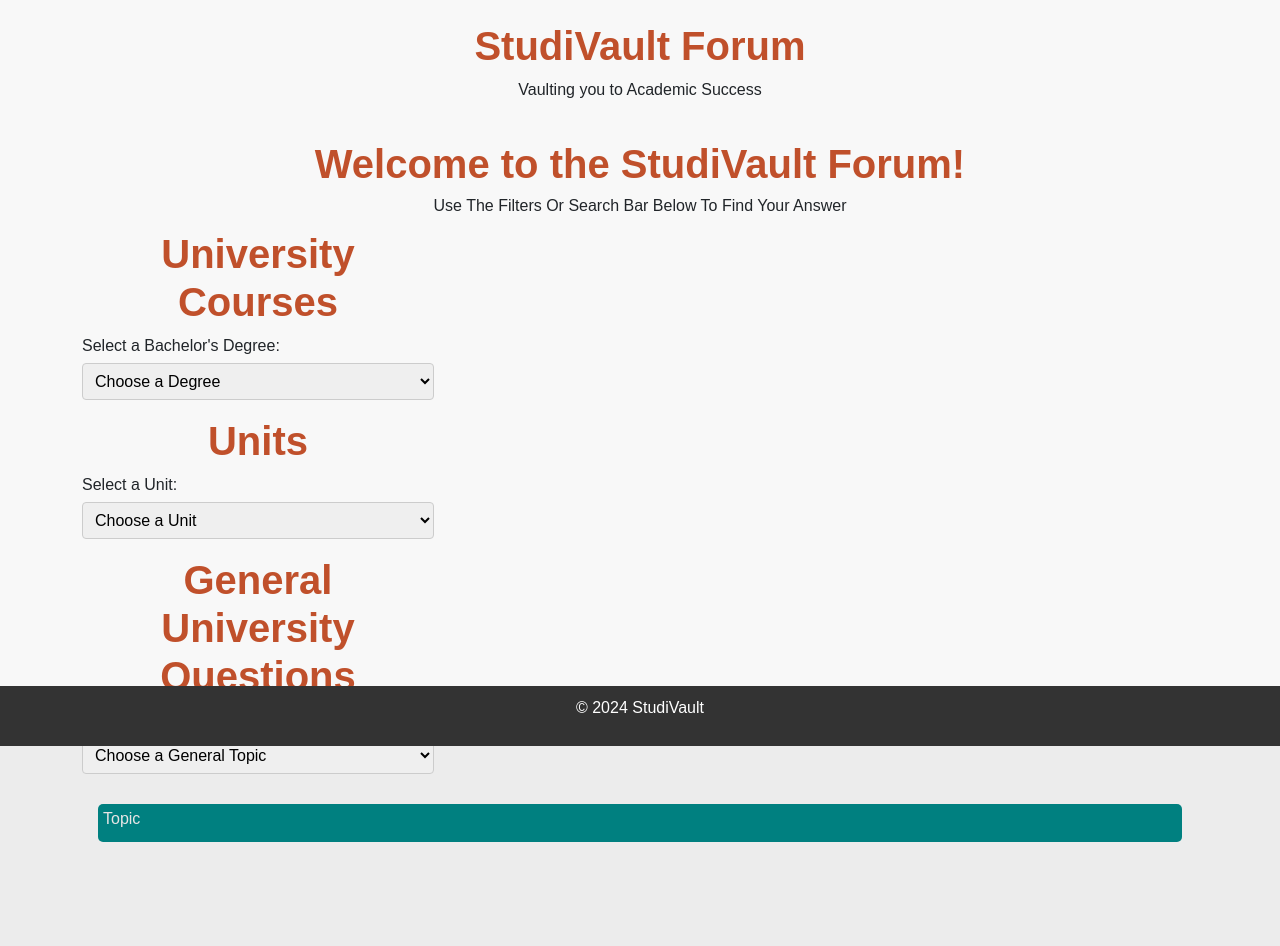
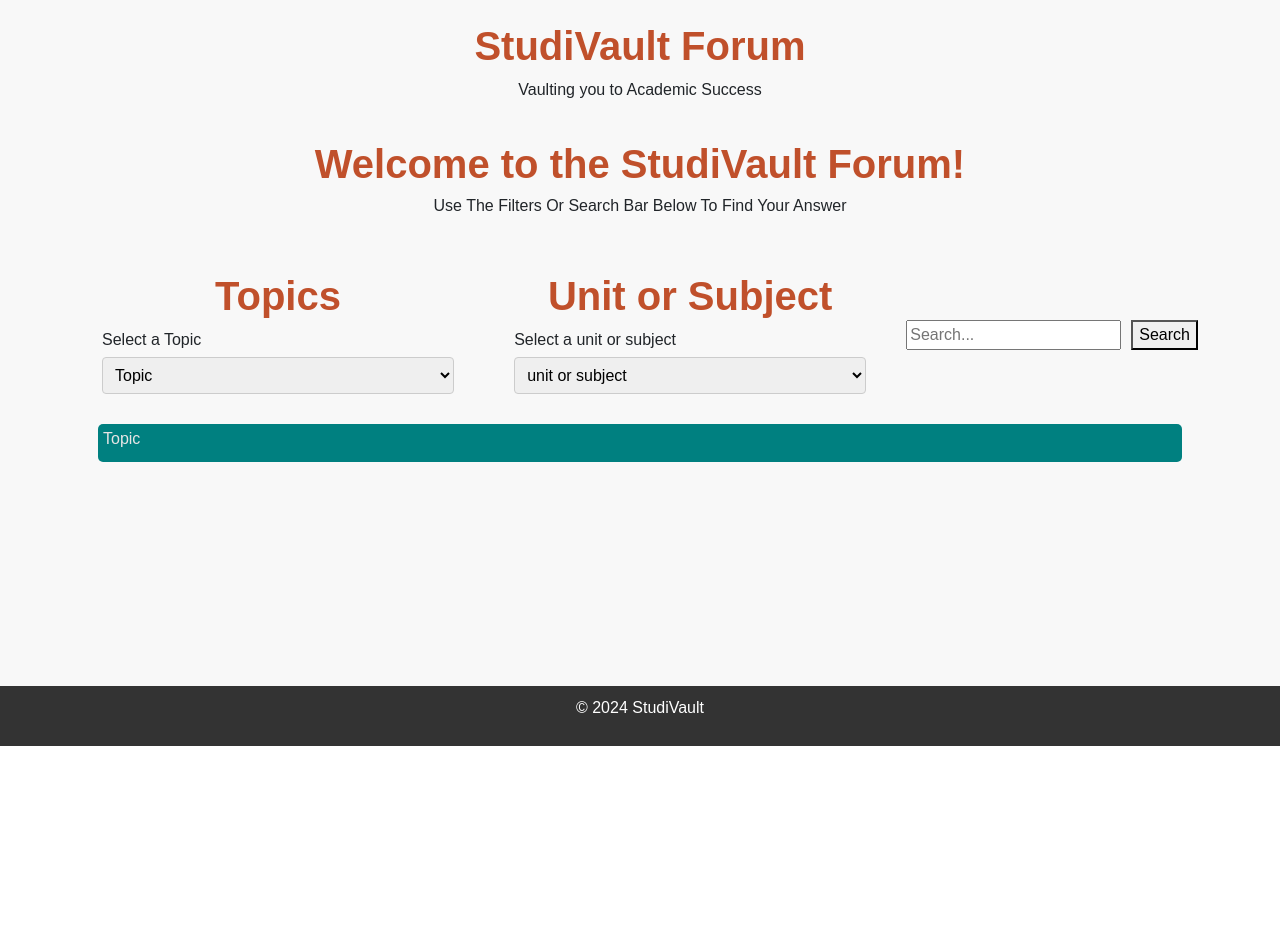
Before and after one commit to Tay0710/CITS3403_Project, a Flask app: page /forum in a window 1280 px wide. Shown: the part 54-1000 px from the top of the page. After the commit the page ends 800 px from the top, so only its background shows below. Run offline with Flask 3, Linux system fonts and the light colour scheme; data that the repository does not hold is empty.

Commit message:
- adjusted forum.html and forum.css to include search bar for in posts and so dropdown menus are horizontal

```diff
--- a/app/static/forum.css
+++ b/app/static/forum.css
@@ -27,12 +27,32 @@ select {
 }
 
 
+
+
+.selection-container {
+    margin-top: 50px;
+    display: flex; /* Use flexbox for layout */
+    justify-content: space-between; /* Distribute items evenly along the main axis */
+    align-items: center; /* Center items vertically */
+}
+
+
+
+
+.search-bar {
+    display: flex; /* Use flexbox for layout */
+    align-items: center; /* Center items vertically */
+}
+
+.search-bar input {
+    margin-right: 10px; /* Add some spacing between input and button */
+}
+
 .degree-selection,
 .unit-selection,
 .topic-selection {
-    width: calc(33.33% - 20px); /* Each dropdown menu takes one-third of the screen width minus some padding */
-    margin-right: 20px; /* Add some margin between dropdown menus */
-    /*float: left; /* Float the dropdown menus to align them horizontally */
+    margin-left: 20px; /* Add margin between dropdown menus and search bar */
+    width: calc(33.33% - 20px); /* Each dropdown menu takes one-third of the container minus some padding */
     border: none;
 }
 
@@ -49,9 +69,12 @@ select {
 
 
 
-
 /* Adjust width for smaller screens */
 @media screen and (max-width: 768px) {
+    .selection-container {
+        flex-wrap: wrap;
+    }
+
     .degree-selection,
     .unit-selection,
     .topic-selection {
--- a/app/templates/forum.html
+++ b/app/templates/forum.html
@@ -6,36 +6,34 @@
 <h1>Welcome to the StudiVault Forum!</h1>
 <h2 class = "subtitle">Use The Filters Or Search Bar Below To Find Your Answer</h2>
 
+
+<div class = "selection-container">
   <!-- Dropdown menu for degrees -->
   <div class="degree-selection">
-    <h1>University Courses</h1>
-    <label for="degrees">Select a Bachelor's Degree:</label>
+      <h1>Topics</h1>
+      <label for="degrees">Select a Topic</label>
       <select id="degrees">
-        <option value ="">Choose a Degree</option>
+          <option value ="">Topic</option>
           <!-- Add degree options here -->
       </select>
   </div>
 
-<!-- Dropdown menu for units -->
-<div class="unit-selection">
-    <h1>Units</h1>
-    <label for="units">Select a Unit:</label>
-    <select id="units">
-        <option value="">Choose a Unit</option>
-        <!-- Add unit options here -->
-    </select>
-</div>
 
   <!-- Placeholder for the dropdown menu for general topics -->
   <div class="topic-selection">
-    <h1>General University Questions</h1>
-    <label for="topics">Select a General Topic:</label>
+      <h1>Unit or Subject</h1>
+      <label for="topics">Select a unit or subject</label>
       <select id="topics">
-        <option value="">Choose a General Topic</option>
+          <option value="">unit or subject</option>
           <!-- Add topic options here -->
       </select>
   </div>
 
+  <div class="search-bar">
+    <input type="text" placeholder="Search...">
+    <button type="submit">Search</button>
+  </div>
+</div>
 
 
 
```
Lines whose indentation alone changed are shown as unchanged.
